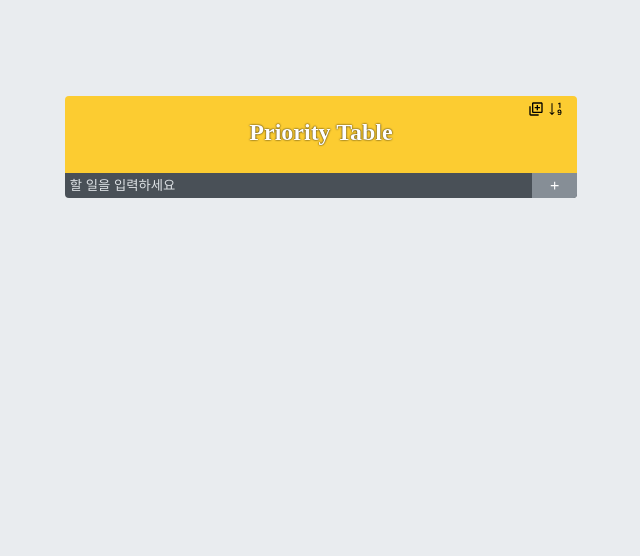
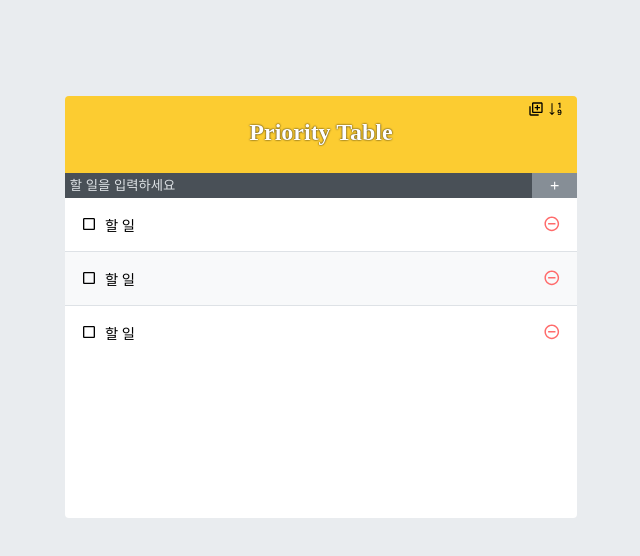
Before and after one commit to 82KJ/react-priority-list-app, a React (Create React App) app: page / in a window 1280 px wide. Shown: the top 556 px of the page, without its empty margins (319-959 px from the left). Built offline with nearby package versions, Linux system fonts and the light colour scheme.

Commit message:
PriorityListItem, PriorityList Component 구현

```diff
--- a/src/App.js
+++ b/src/App.js
@@ -1,10 +1,12 @@
 import PriorityTemplate from './components/PriorityTemplate';
 import PriorityInsert from './components/PriorityInsert';
+import PriorityList from './components/PriorityList';
 
 const App = () => {
   return (
     <PriorityTemplate>
       <PriorityInsert />
+      <PriorityList/>
     </PriorityTemplate>
   );
 };
--- a/src/components/PriorityInsert.scss
+++ b/src/components/PriorityInsert.scss
@@ -8,6 +8,7 @@
         border:none;
         padding:0.3rem;
 
+        color:white;
         &::placeholder{
             color: #dee2e6;
         }
--- /dev/null
+++ b/src/components/PriorityList.js
@@ -0,0 +1,14 @@
+import PriorityListItem from './PriorityListItem';
+import './PriorityList.scss';
+
+const PriorityList = () => {
+  return (
+    <div className="PriorityList">
+      <PriorityListItem />
+      <PriorityListItem />
+      <PriorityListItem />
+    </div>
+  );
+};
+
+export default PriorityList;
--- /dev/null
+++ b/src/components/PriorityList.scss
@@ -0,0 +1,5 @@
+.PriorityList {
+  min-height: 320px;
+  max-height: 513px;
+  overflow-y: auto;
+}
--- /dev/null
+++ b/src/components/PriorityListItem.js
@@ -0,0 +1,23 @@
+import {
+  MdCheckBoxOutlineBlank,
+  MdCheckBox,
+  MdRemoveCircleOutline,
+} from 'react-icons/md';
+
+import './PriorityListItem.scss';
+
+const PriorityListItem = () => {
+  return (
+    <div className="PriorityListItem">
+      <div className="checkbox">
+        <MdCheckBoxOutlineBlank />
+        <div className="text">할 일</div>
+      </div>
+      <div className="remove">
+        <MdRemoveCircleOutline />
+      </div>
+    </div>
+  );
+};
+
+export default PriorityListItem;
--- /dev/null
+++ b/src/components/PriorityListItem.scss
@@ -0,0 +1,54 @@
+.PriorityListItem {
+  padding: 1rem;
+  display: flex;
+  align-items: center;
+
+  &:nth-child(even) {
+    background: #f8f9fa;
+  }
+
+  .checkbox {
+    flex: 1;
+
+    display: flex;
+    align-items: center;
+
+    svg {
+      font-size: 1rem;
+      cursor: pointer;
+    }
+
+    .text {
+      margin-left: 0.5rem;
+      font-size: 0.9rem;
+      flex: 1;
+    }
+
+    &.checked {
+      svg {
+        color: #22b8cf;
+      }
+
+      .text {
+        color: #abd5bd;
+        text-decoration: line-through;
+      }
+    }
+  }
+
+  .remove {
+    display: flex;
+    align-items: center;
+
+    font-size: 1.1rem;
+    color: #ff6b6b;
+    cursor: pointer;
+    &:hover {
+      color: #ff8787;
+    }
+  }
+
+  & + & {
+    border-top: 1px solid #dee2e6;
+  }
+}
```
